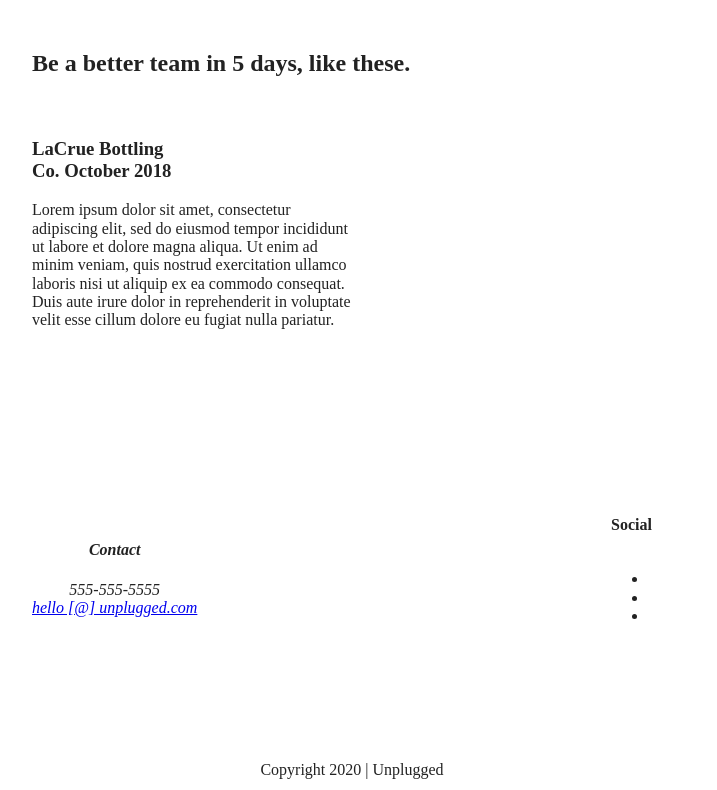
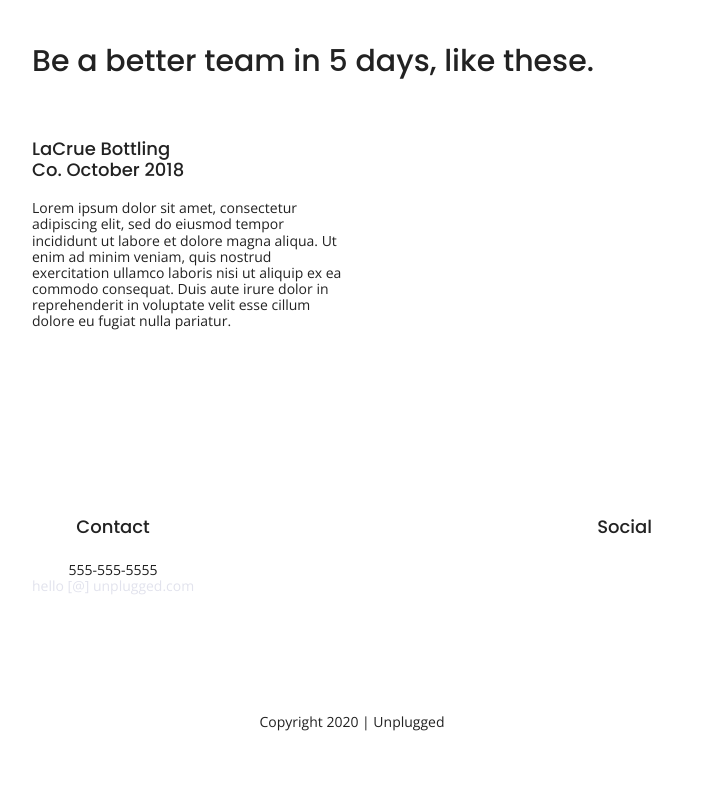
Before and after one commit to sah-spence/unplugged-retreat, a website built with Parcel: page index.html in a window 1280 px wide. Shown: the part 1189-1979 px from the top of the page, without its empty margins (288-1005 px from the left). After the commit the page ends 1929 px from the top, so only its background shows below. Built offline with nearby package versions, Linux system fonts and the light colour scheme.

Commit message:
Initial text styles added

```diff
--- a/css/main.css
+++ b/css/main.css
@@ -87,6 +87,58 @@ textarea {
    Author's custom styles
    ========================================================================== */
 
+/* General Styles */
+
+html {
+	font-size: 16px;
+}
+
+body {
+  font-family: 'Open Sans', sans-serif;
+  font-size: 1em;
+  text-align: left;
+}
+
+
+ul,
+ol {
+  list-style-type: none;
+  text-transform: uppercase;
+}
+
+a {
+  color: #e2e3ed;
+  text-decoration: none;
+}
+
+h2 {
+  font-family: 'Poppins', sans-serif;
+  font-size: 1.875em;
+  font-weight: 400;
+}
+
+h3,
+h4 {
+  font-family: 'Poppins', sans-serif;
+  font-size: 1.125em;
+  font-weight: 400;
+}
+
+p {
+	font-family: 'Open Sans', sans-serif;
+  font-size: 0.875em;
+  font-style: normal;
+  font-weight: 400;
+}
+
+img {
+
+}
+
+address {
+  font-style: normal;
+}
+
 
 .content-wrapper {
   width: 90%;
@@ -100,22 +152,6 @@ footer {
   justify-content: center;
   align-items: center;
   flex-flow: row wrap;
-}
-
-h1 {
-
-}
-
-h2 {
-
-}
-
-h3 {
-
-}
-
-h4 {
-
 }
 
 /* Header */
@@ -154,6 +190,7 @@ header nav {
 header nav ul {
   display: flex;
   justify-content: space-around;
+  padding-left: 0;
   width: 100%;
 }
 
@@ -215,6 +252,12 @@ footer .copyright {
   flex-flow: row wrap;
 }
 
+h1 {
+  font-family: 'Poppins', sans-serif;
+  font-size: 3em;
+  font-weight: 400;
+}
+
 /* Aside */
 
 aside {
@@ -228,6 +271,17 @@ aside input {
   width: 100%;
   padding: 10px 5px 10px 5px;
   margin: 10px 10px 10px 0;
+}
+
+aside input [type=text] {
+  color: #9d9ea4;
+  font-size: 0.875em;
+  font-style: italic;
+}
+
+aside input [type=button] {
+  background-color: #2a423a;
+  text-transform: uppercase;
 }
 
 /* Features */
--- a/index.html
+++ b/index.html
@@ -18,6 +18,9 @@
 
   <link rel="stylesheet" href="css/normalize.css">
   <link rel="stylesheet" href="css/main.css">
+
+  <!-- Google Fonts -->
+  <link href="https://fonts.googleapis.com/css?family=Open+Sans:400,700|Poppins:500,700" rel="stylesheet">
 
   <meta name="theme-color" content="#fafafa">
 </head>
```
